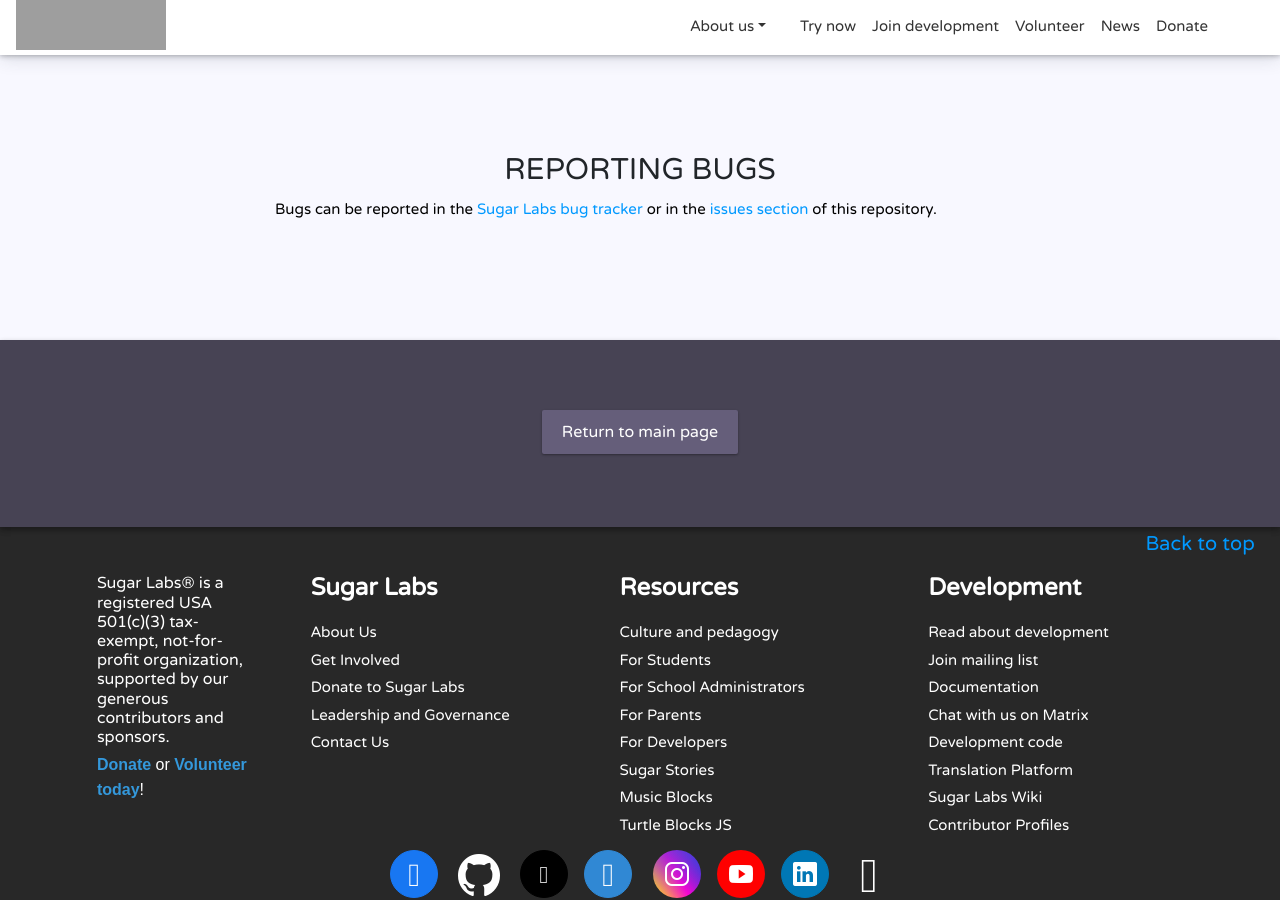
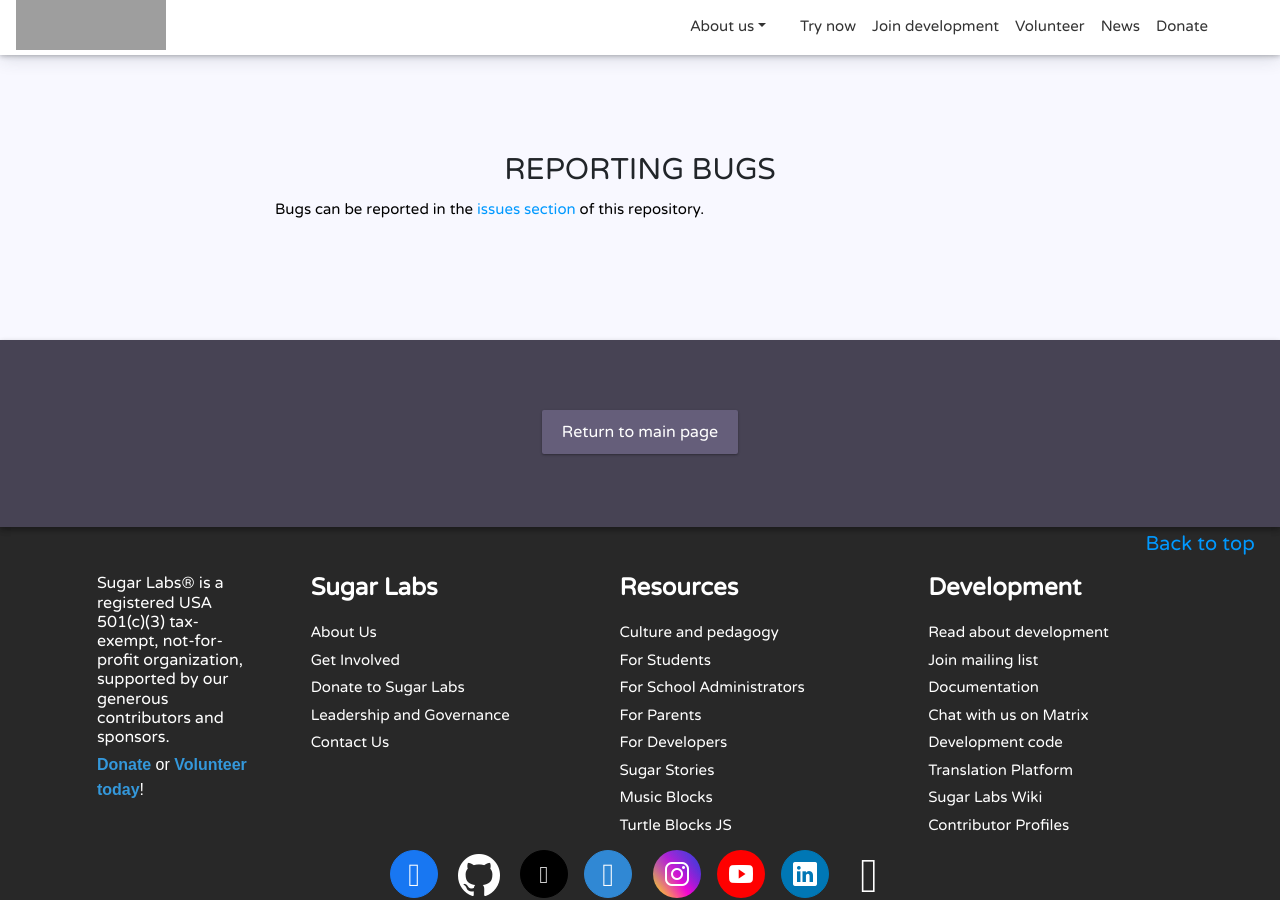
Before and after one commit to sugarlabs/www, a Jekyll site: the page built from music-blocks.html, in a window 1280 px wide and 900 px high, scrolled down 2399 px. Built offline with Jekyll 4.4.1, drawn with Linux system fonts in a browser that asks for light colours; some web fonts are replaced; grey boxes are pictures that could not be loaded.

Commit message:
Remove link to previous bug tracker and some cleanup

```diff
--- a/music-blocks.html
+++ b/music-blocks.html
@@ -152,7 +152,7 @@
                 <div class="row justify-content-center">
                     <div class="col-md-8 col-md-push-2" >
                         <h2 class="text-center">REPORTING BUGS</h2>
-                        <p class="customParagraphStyle">Bugs can be reported in the <a href="https://bugs.sugarlabs.org/newticket?component=Turtleart" class="hrefCustomColor">Sugar Labs bug tracker</a> or in the <a href="https://github.com/sugarlabs/musicblocks/issues" class="hrefCustomColor">issues section</a> of this repository.</p>
+                        <p class="customParagraphStyle">Bugs can be reported in the <a href="https://github.com/sugarlabs/musicblocks/issues" class="hrefCustomColor">issues section</a> of this repository.</p>
                     </div>
                 </div>
             </div>
```
Lines whose indentation alone changed are shown as unchanged.
